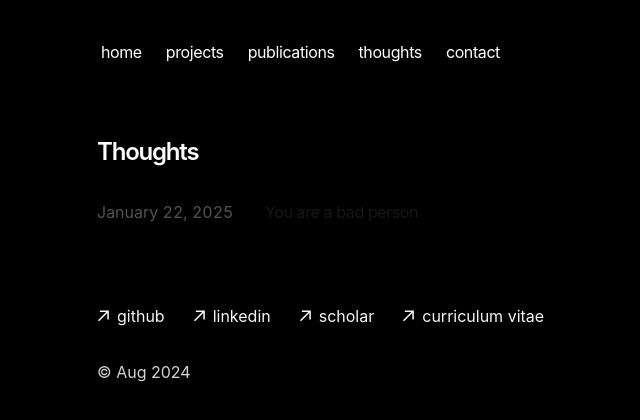
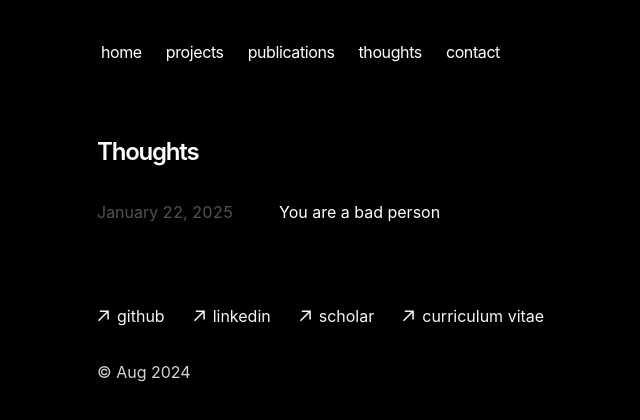
Before and after one commit to Raikhen/portfolio, a Next.js app: page /blog in a window 1280 px wide. Shown: the top 420 px of the page, without its empty margins (255-895 px from the left). Built offline with nearby package versions, Linux system fonts and the light colour scheme.

Commit message:
Add yellow hover to blog links

```diff
--- a/app/components/posts.tsx
+++ b/app/components/posts.tsx
@@ -1,4 +1,5 @@
 import Link from 'next/link'
+import StyledLink from './styled-link'
 import { formatDate, getBlogPosts } from 'app/blog/utils'
 
 export function BlogPosts() {
@@ -25,9 +26,9 @@ export function BlogPosts() {
               <p className="text-neutral-600 dark:text-neutral-400 w-[160px] tabular-nums">
                 {formatDate(post.metadata.publishedAt, false)}
               </p>
-              <p className="text-neutral-900 dark:text-neutral-100 tracking-tight">
+              <StyledLink href={`/blog/${post.slug}`}>
                 {post.metadata.title}
-              </p>
+              </StyledLink>
             </div>
           </Link>
         ))}
```
